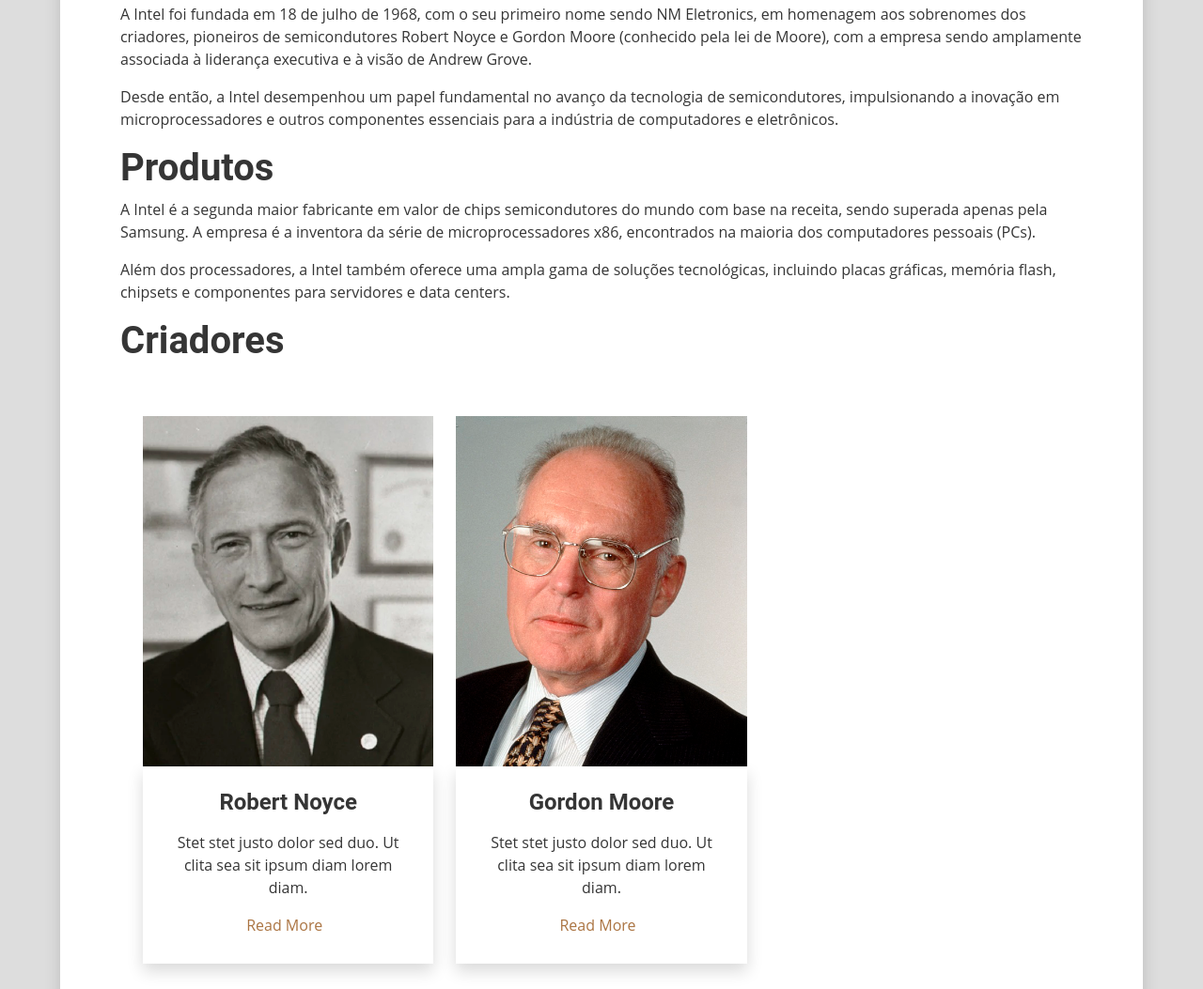
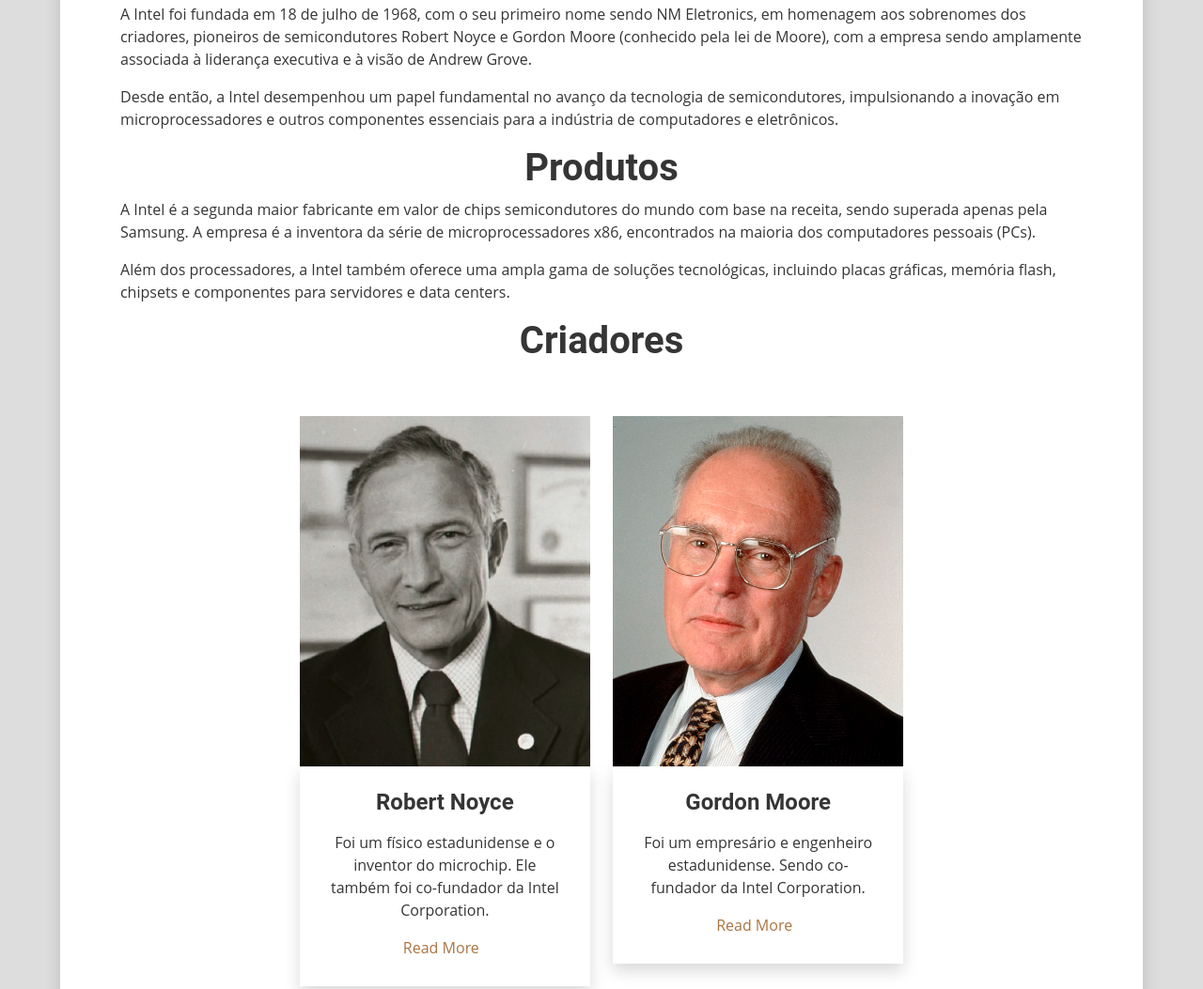
Before and after one commit to PomboN9878/ProjetoWebIntelInfo, a plain HTML site: page index.html in a window 1280 px wide. Shown: the part 761-1814 px from the top of the page at 94% size. Drawn offline with nearby package versions, Linux system fonts and the light colour scheme.

Commit message:
Centralizado e a adiçao de uma brece descrição

```diff
--- a/index.html
+++ b/index.html
@@ -52,7 +52,7 @@
     <!-- Main Start -->
     <main class="shadow p-3 mb-5 bg-body rounded mx-auto">
         <div class="container p-5">
-            <h1 class="h1" id="introducao">Introdução</h1>
+            <h1 class="text-center" id="introducao">Introdução</h1>
 
             <p class="lead">A Intel Corporation (com Intel, sendo o acrônimo de Integrated Electronics) é uma empresa multinacional e de tecnologia sediada em Santa Clara, Califórnia, no Vale do Silício.</p>
 
@@ -60,22 +60,22 @@
 
             <p>Atualmente, a Intel mantém uma posição dominante no mercado de processadores, tanto em PCs quanto em servidores, com uma participação de mercado superior a 72%, apesar do aumento da concorrência da rival AMD.</p>
 
-            <h1 id="historia">História</h1>
+            <h1 id="historia" class="text-center">História</h1>
 
             <p>A Intel foi fundada em 18 de julho de 1968, com o seu primeiro nome sendo NM Eletronics, em homenagem aos sobrenomes dos criadores, pioneiros de semicondutores Robert Noyce e Gordon Moore (conhecido pela lei de Moore), com a empresa sendo amplamente associada à liderança executiva e à visão de Andrew Grove.</p>
 
             <p>Desde então, a Intel desempenhou um papel fundamental no avanço da tecnologia de semicondutores, impulsionando a inovação em microprocessadores e outros componentes essenciais para a indústria de computadores e eletrônicos.</p>
 
-            <h1 id="produtos">Produtos</h1>
+            <h1 id="produtos" class="text-center">Produtos</h1>
 
             <p>A Intel é a segunda maior fabricante em valor de chips semicondutores do mundo com base na receita, sendo superada apenas pela Samsung. A empresa é a inventora da série de microprocessadores x86, encontrados na maioria dos computadores pessoais (PCs).</p>
 
             <p>Além dos processadores, a Intel também oferece uma ampla gama de soluções tecnológicas, incluindo placas gráficas, memória flash, chipsets e componentes para servidores e data centers.</p>
 
-            <h1 id="criadores">Criadores</h1>
-            <div class="container-xxl py-5">
+            <h1 id="criadores" class="text-center">Criadores</h1>
+            <div class="container-xxl py-5 text-center">
                 <div class="container">
-                    <div class="row g-4">
+                    <div class="row g-4 justify-content-center">
                         <div class="col-md-6 col-lg-4 wow fadeInUp" data-wow-delay="0.1s">
                             <div class="service-item">
                                 <div class="overflow-hidden">
@@ -83,7 +83,7 @@
                                 </div>
                                 <div class="p-4 text-center border border-5 border-white border-top-0 shadow">
                                     <h4 class="mb-3">Robert Noyce</h4>
-                                    <p>Stet stet justo dolor sed duo. Ut clita sea sit ipsum diam lorem diam.</p>
+                                    <p>Foi um físico estadunidense e o inventor do microchip. Ele também foi co-fundador da Intel Corporation.</p>
                                     <a class="fw-medium" href="">Read More<i class="fa fa-arrow-right ms-2"></i></a>
                                 </div>
                             </div>
@@ -95,7 +95,7 @@
                                 </div>
                                 <div class="p-4 text-center border border-5 border-white border-top-0 shadow">
                                     <h4 class="mb-3">Gordon Moore</h4>
-                                    <p>Stet stet justo dolor sed duo. Ut clita sea sit ipsum diam lorem diam.</p>
+                                    <p>Foi um empresário e engenheiro estadunidense. Sendo co-fundador da Intel Corporation.</p>
                                     <a class="fw-medium" href="">Read More<i class="fa fa-arrow-right ms-2"></i></a>
                                 </div>
                             </div>
```
